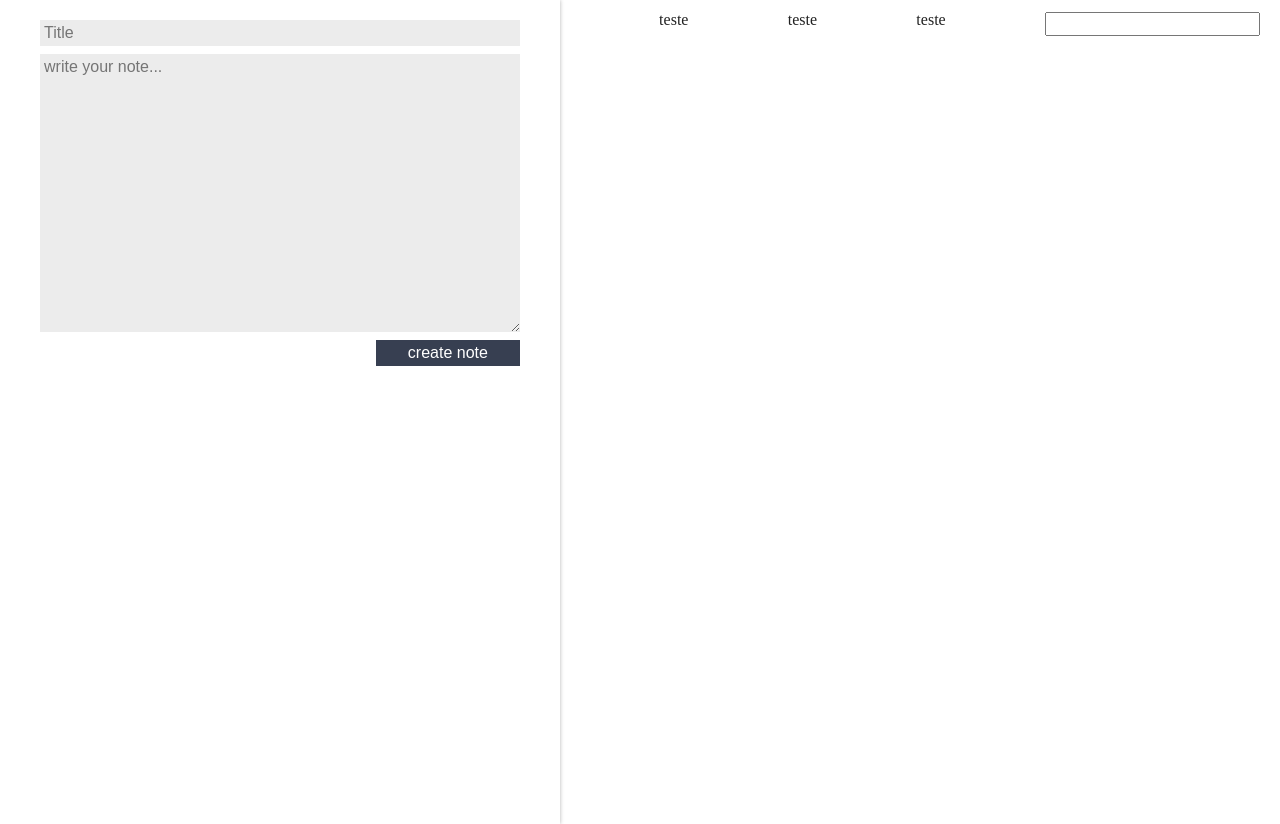
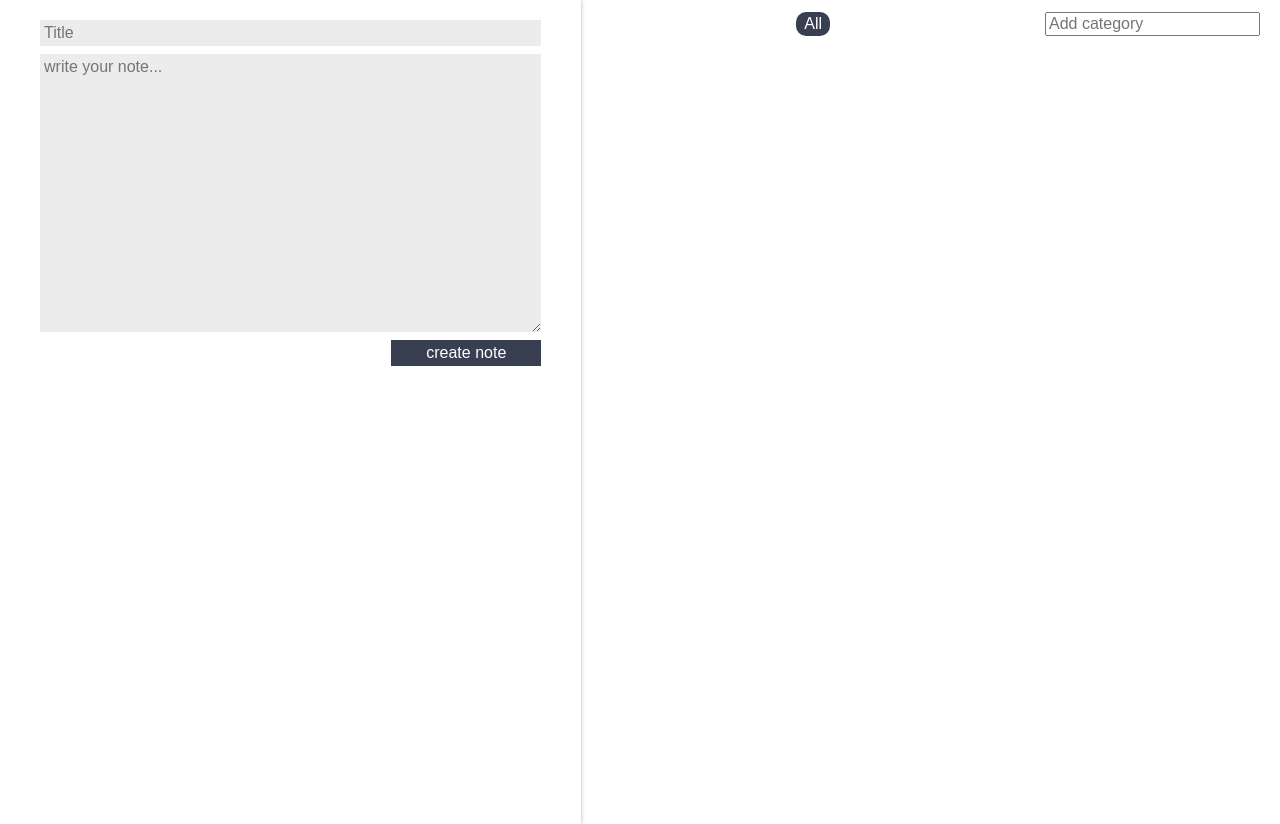
Before and after one commit to Felipe-Borba/alura-reactjs, a React (Create React App) app: page / in a window 1280 px wide. Built offline with nearby package versions, Linux system fonts and the light colour scheme.

Commit message:
02-05 add dinamic category

```diff
--- a/src/App.js
+++ b/src/App.js
@@ -10,7 +10,8 @@ export default class App extends Component {
     super()
 
     this.state = {
-      notes: []
+      notes: [],
+      category: ['All']
     }
   }
 
@@ -18,6 +19,7 @@ export default class App extends Component {
     const newNote = { title, text }
     const newNoteArray = [...this.state.notes, newNote]
     const newState = {
+      ...this.state,
       notes: newNoteArray
     }
     this.setState(newState)
@@ -29,12 +31,24 @@ export default class App extends Component {
     this.setState({ notes: noteArray });
   }
 
+  addCategory(name) {
+    const newCategoryArray = [...this.state.category, name];
+    const newState = {
+      ...this.state,
+      category: newCategoryArray
+    }
+    this.setState(newState)
+  }
+
   render() {
     return (
       <section className='content'>
         <Form createNote={this.createNote.bind(this)} />
         <main className='main-content'>
-          <CategoryList />
+          <CategoryList
+          addCategory={this.addCategory.bind(this)}
+          category={this.state.category}
+          />
           <NoteList
             notes={this.state.notes}
             deleteNote={this.deleteNote.bind(this)}
--- a/src/components/CategoryList/CategoryList.jsx
+++ b/src/components/CategoryList/CategoryList.jsx
@@ -2,17 +2,26 @@ import React, { Component } from 'react'
 import './CategoryList.css'
 
 export default class CategoryList extends Component {
+    _handler(e) {
+        if (e.key == 'Enter') {
+            let categoryValue = e.target.value;
+            this.props.addCategory(categoryValue);
+        }
+    }
+
     render() {
         return (
             <section className='category-list'>
                 <ul className='category-list_list'>
-                    <li>teste</li>
-                    <li>teste</li>
-                    <li>teste</li>
+                    {this.props.category.map((category, index) => {
+                        return <li key={index} className='category-list_item'>{category}</li>
+                    })}
                 </ul>
                 <input
                     type='text'
                     className='category-list_input'
+                    placeholder='Add category'
+                    onKeyUp={this._handler.bind(this)}
                 />
             </section>
         )
```
